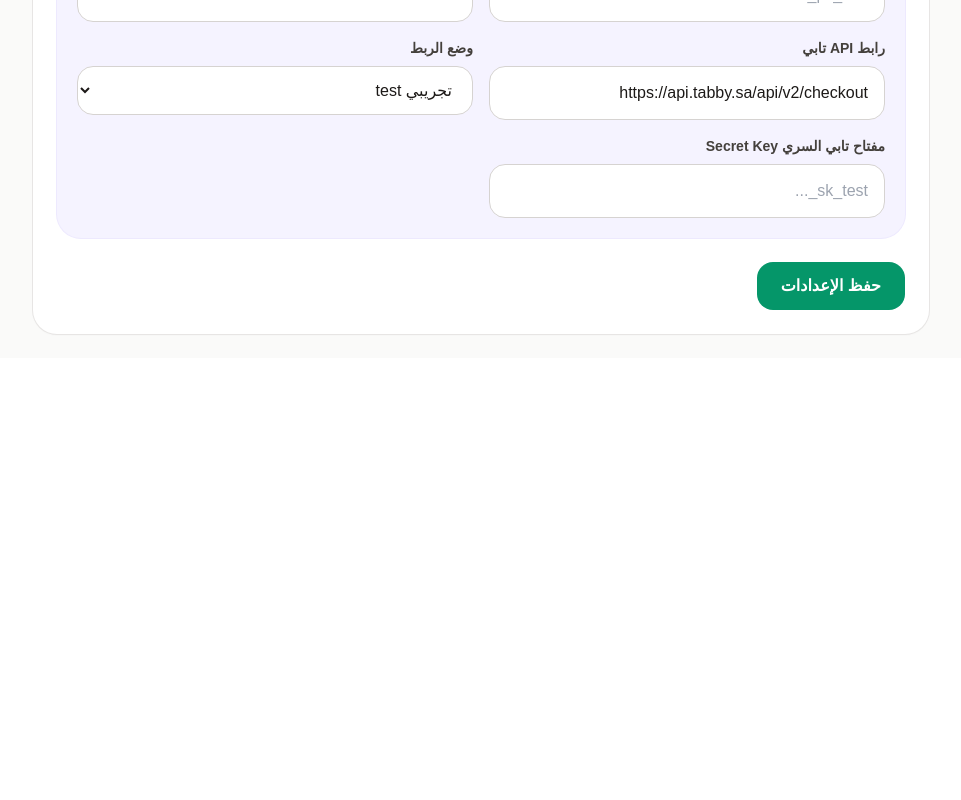
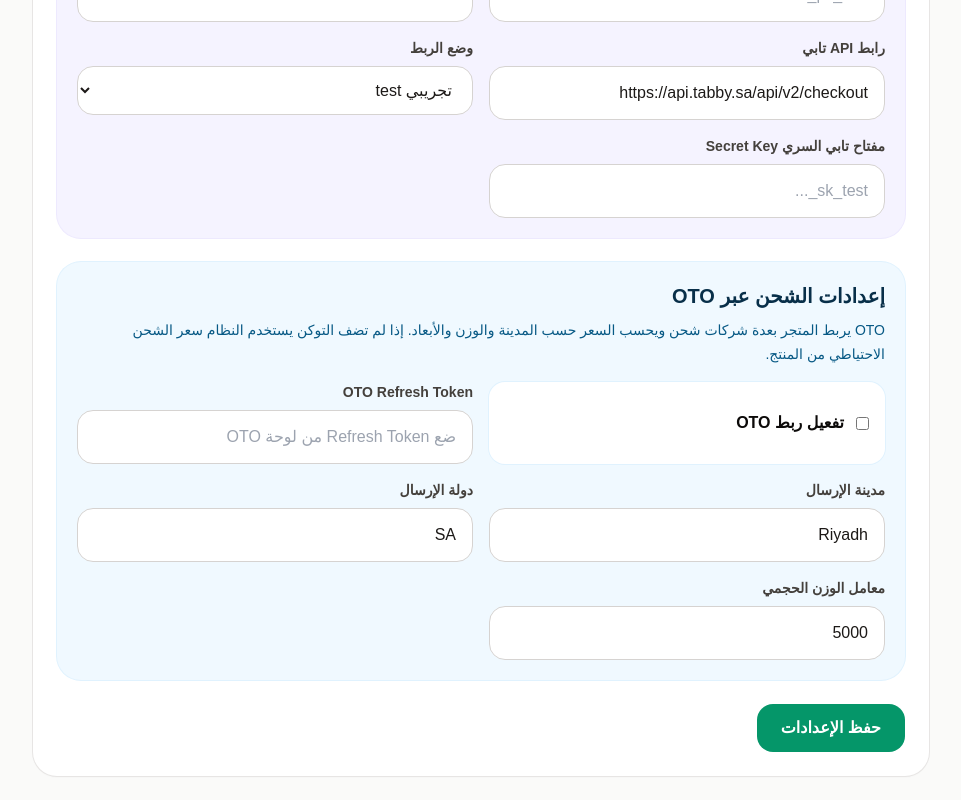
Before and after one commit to azizsoom/one-product-tabby-store, a Next.js app: page /admin/settings in a window 1280 px wide. Shown: the part 802-1602 px from the top of the page, without its empty margins (159-1120 px from the left). Before the commit the page ends 1160 px from the top, so only its background shows below. Built offline with nearby package versions, Linux system fonts and the light colour scheme; no server answers; the database is empty.

Commit message:
Add OTO shipping settings to admin panel

```diff
--- a/app/admin/settings/page.tsx
+++ b/app/admin/settings/page.tsx
@@ -19,6 +19,11 @@ const defaults: Record<string, string> = {
   tabby_merchant_code: 'kuredais',
   tabby_api_url: 'https://api.tabby.sa/api/v2/checkout',
   tabby_mode: 'test',
+  oto_enabled: 'false',
+  oto_refresh_token: '',
+  oto_origin_city: 'Riyadh',
+  oto_origin_country: 'SA',
+  oto_volumetric_divisor: '5000',
 };
 
 export default function SettingsPage() {
@@ -39,21 +44,12 @@ export default function SettingsPage() {
   async function uploadLogo(file: File) {
     if (!file) return;
     const allowedTypes = ['image/jpeg', 'image/png', 'image/webp', 'image/svg+xml'];
-    if (!allowedTypes.includes(file.type)) {
-      setMessage('صيغة الشعار غير مدعومة. استخدم PNG أو JPG أو WEBP أو SVG.');
-      return;
-    }
-    if (file.size > 3 * 1024 * 1024) {
-      setMessage('حجم الشعار كبير. الحد الأقصى 3MB.');
-      return;
-    }
+    if (!allowedTypes.includes(file.type)) return setMessage('صيغة الشعار غير مدعومة. استخدم PNG أو JPG أو WEBP أو SVG.');
+    if (file.size > 3 * 1024 * 1024) return setMessage('حجم الشعار كبير. الحد الأقصى 3MB.');
     const extension = file.name.split('.').pop() || 'png';
     const filePath = `logos/store-logo-${Date.now()}.${extension}`;
     const { error } = await db.storage.from('product-images').upload(filePath, file, { cacheControl: '3600', upsert: true });
-    if (error) {
-      setMessage('فشل رفع الشعار: ' + error.message);
-      return;
-    }
+    if (error) return setMessage('فشل رفع الشعار: ' + error.message);
     const { data } = db.storage.from('product-images').getPublicUrl(filePath);
     setSettings({ ...settings, store_logo_url: data.publicUrl });
     setMessage('تم رفع الشعار. اضغط حفظ الإعدادات لاعتماده.');
@@ -84,17 +80,10 @@ export default function SettingsPage() {
           <div className="mt-6 rounded-3xl bg-stone-50 p-5 ring-1 ring-stone-200">
             <h2 className="text-xl font-black">شعار المتجر</h2>
             <div className="mt-4 grid gap-4 md:grid-cols-2">
-              <label>
-                <span className="mb-2 block text-sm font-bold text-stone-700">رفع شعار من الجهاز</span>
-                <input className="input" type="file" accept="image/png,image/jpeg,image/webp,image/svg+xml" onChange={(e) => e.target.files?.[0] && uploadLogo(e.target.files[0])} />
-              </label>
+              <label><span className="mb-2 block text-sm font-bold text-stone-700">رفع شعار من الجهاز</span><input className="input" type="file" accept="image/png,image/jpeg,image/webp,image/svg+xml" onChange={(e) => e.target.files?.[0] && uploadLogo(e.target.files[0])} /></label>
               <Field label="رابط الشعار" value={settings.store_logo_url} onChange={(v) => setSettings({ ...settings, store_logo_url: v })} />
             </div>
-            {settings.store_logo_url ? (
-              <div className="mt-4 rounded-2xl bg-white p-4 text-center ring-1 ring-stone-200">
-                <img src={settings.store_logo_url} alt="شعار المتجر" className="mx-auto max-h-28 object-contain" />
-              </div>
-            ) : null}
+            {settings.store_logo_url ? <div className="mt-4 rounded-2xl bg-white p-4 text-center ring-1 ring-stone-200"><img src={settings.store_logo_url} alt="شعار المتجر" className="mx-auto max-h-28 object-contain" /></div> : null}
           </div>
 
           <div className="mt-6 rounded-3xl bg-violet-50 p-5 ring-1 ring-violet-100">
@@ -104,14 +93,20 @@ export default function SettingsPage() {
               <Field label="مفتاح تابي العام Public Key" value={settings.tabby_public_key} onChange={(v) => setSettings({ ...settings, tabby_public_key: v })} placeholder="pk_test_..." />
               <Field label="رمز التاجر Merchant Code" value={settings.tabby_merchant_code} onChange={(v) => setSettings({ ...settings, tabby_merchant_code: v })} placeholder="kuredais" />
               <Field label="رابط API تابي" value={settings.tabby_api_url} onChange={(v) => setSettings({ ...settings, tabby_api_url: v })} placeholder="https://api.tabby.sa/api/v2/checkout" />
-              <label>
-                <span className="mb-2 block text-sm font-bold text-stone-700">وضع الربط</span>
-                <select className="input" value={settings.tabby_mode} onChange={(e) => setSettings({ ...settings, tabby_mode: e.target.value })}>
-                  <option value="test">تجريبي test</option>
-                  <option value="live">فعلي live</option>
-                </select>
-              </label>
+              <label><span className="mb-2 block text-sm font-bold text-stone-700">وضع الربط</span><select className="input" value={settings.tabby_mode} onChange={(e) => setSettings({ ...settings, tabby_mode: e.target.value })}><option value="test">تجريبي test</option><option value="live">فعلي live</option></select></label>
               <Field label="مفتاح تابي السري Secret Key" type="password" value={settings.tabby_secret_key} onChange={(v) => setSettings({ ...settings, tabby_secret_key: v })} placeholder="sk_test_..." />
+            </div>
+          </div>
+
+          <div className="mt-6 rounded-3xl bg-sky-50 p-5 ring-1 ring-sky-100">
+            <h2 className="text-xl font-black text-sky-950">إعدادات الشحن عبر OTO</h2>
+            <p className="mt-2 text-sm leading-6 text-sky-800">OTO يربط المتجر بعدة شركات شحن ويحسب السعر حسب المدينة والوزن والأبعاد. إذا لم تضف التوكن يستخدم النظام سعر الشحن الاحتياطي من المنتج.</p>
+            <div className="mt-4 grid gap-4 md:grid-cols-2">
+              <label className="flex items-center gap-3 rounded-2xl bg-white p-4 ring-1 ring-sky-100"><input type="checkbox" checked={settings.oto_enabled === 'true'} onChange={(e) => setSettings({ ...settings, oto_enabled: e.target.checked ? 'true' : 'false' })} /><span className="font-bold">تفعيل ربط OTO</span></label>
+              <Field label="OTO Refresh Token" type="password" value={settings.oto_refresh_token} onChange={(v) => setSettings({ ...settings, oto_refresh_token: v })} placeholder="ضع Refresh Token من لوحة OTO" />
+              <Field label="مدينة الإرسال" value={settings.oto_origin_city} onChange={(v) => setSettings({ ...settings, oto_origin_city: v })} placeholder="Riyadh" />
+              <Field label="دولة الإرسال" value={settings.oto_origin_country} onChange={(v) => setSettings({ ...settings, oto_origin_country: v })} placeholder="SA" />
+              <Field label="معامل الوزن الحجمي" type="number" value={settings.oto_volumetric_divisor} onChange={(v) => setSettings({ ...settings, oto_volumetric_divisor: v })} placeholder="5000" />
             </div>
           </div>
 
```
